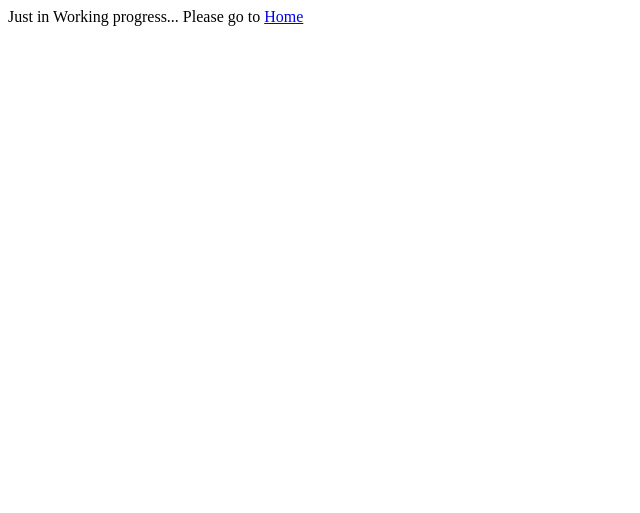
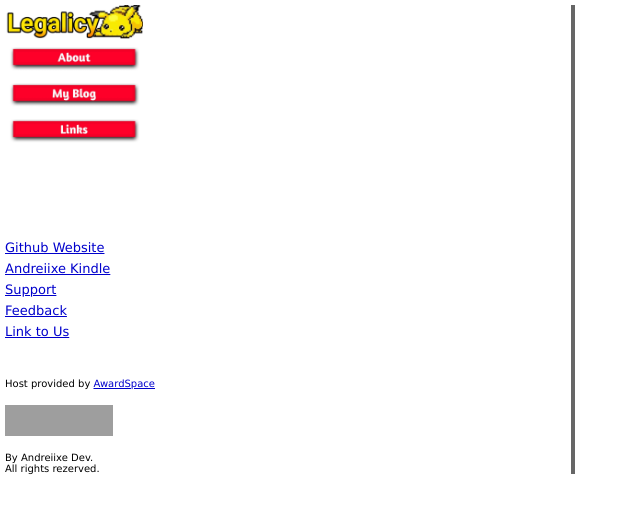
Before and after one commit to andreiixe/LegalicyAndreiixe, a PHP site: page /DevBlog/Blogdev.php in a window 1280 px wide. Shown: the top 513 px of the page, without its empty margins (0-640 px from the left). Run offline with PHP 8.4, Linux system fonts and the light colour scheme; grey boxes are pictures that could not be loaded.

Commit message:
Blog dev Update (working progress) 311.4.1 (Alpha)

```diff
--- a/DevBlog/Blogdev.php
+++ b/DevBlog/Blogdev.php
@@ -1,2 +1,92 @@
-Just in Working progress...
-Please go to <a href="../index.html">Home</a>
+<!-- Working progress -->
+<html>
+    <head>
+        <title>Welcome to Legalicy Andreiixe</title>
+    </head>
+    <body topmargin="5" leftmargin="5" bgcolor="#ffffff" link="#0000CC" vlink="#660099" alink="#cccccc">
+        <table border="0" width="590" cellpadding="0" cellspacing="0">
+            <tbody>
+                <tr valign="top">
+                    <!--Prima coloana-->
+                    <!--NavBar-->
+                    <td width="140">
+                        <img src="src/images/LegalicyLogo.gif" width="138" height="34" alt="Legalicy Andreiixe" border="0">
+                        <br>
+                        <a href="about.html">
+                            <img src="src/Bar/about.gif" width="138" height="36" alt="About" border="0">
+                        </a>
+                        <br>
+                        <a href="blog.html">
+                            <img src="src/Bar/Blog.gif" width="138" height="36" alt="Blog" border="0">
+                        </a>
+                        <br>
+                        <a href="link.html">
+                            <img src="src/Bar/Links.gif" width="138" height="36" alt="Links" border="0">
+                        </a>
+                        <br>
+                        <br>
+                        <br>
+                        <!--Space-->
+                        <br>
+                        <br>
+                        <!--/Extended opensource-->
+                        <!--Olther Andreiixe links-->
+                        <p>
+                            <font face="geneva, arial" size="-1">
+                                <a href="https://andreiixe.github.io/">Github Website</a>
+                                <font size="+1">&nbsp;</font>
+                                <br>
+                                <a href="http://sleepkindle.rf.gd/">Andreiixe Kindle</a>
+                                <font size="+1">&nbsp;</font>
+                                <br>
+                                <a href="Support/IBMThinkR51e.html">Support</a>
+                                <font size="+1">&nbsp;</font>
+                                <br>
+                                <a href="feedback.html">Feedback</a>
+                                <font size="+1">&nbsp;</font>
+                                <br>
+                                <a href="linkus.html">Link to Us</a>
+                                <font size="+1">&nbsp;</font>
+                                <br>
+                            </font>
+                        </p>
+                        <!--/olther andreiixe links-->
+                        <!--Host :))-->
+                        <font face="geneva, arial" size="-2">
+                            <br>
+                            <br>
+                            Host provided by
+                            <a href="http://www.awardspace.com/">AwardSpace</a>
+                        </font>
+                        <!--/Host-->
+                        <!--Msie-->
+                        <p>
+                            <img src="src/Imagesads/IE4.gif" width="108" height="31" border="0">
+                        </p>
+                        <!--/msie-->
+                        <!--copyright (I added more because it looks cool)-->
+                        <p>
+                            <font face="geneva, arial" size="-2">
+                                By Andreiixe Dev.<br>
+                                All rights rezerved.
+                            </font>
+                        </p>
+                        <!--copyright-->
+                    </td>
+                    <td width="4" valign="bottom">
+                        <img src="src/images/punctsalv.gif" width="4" height="1">
+                    </td>
+                    <td bgcolor="#666666" width="1" valign="bottom">
+                        <img src="src/images/punctsalv.gif" width="1" height="1">
+                    </td>
+                    <td width="5" valign="bottom">
+                        <img src="src/images/punctsalv.gif" width="5" height="1">
+                    </td>
+                    <!--/navbar-->
+                    <!-- include blog -->
+                    <?php include 'Blog/Blogbody.html'; ?>
+                </tr>
+            </tbody>
+        </table>
+    </body>
+</html>
```
Also changed, not shown: DevBlog/Blog/Blogbody.html (added).
